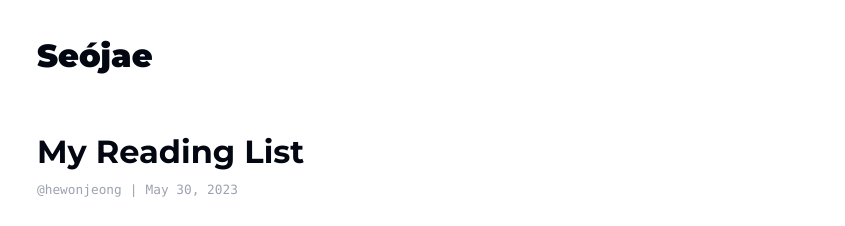
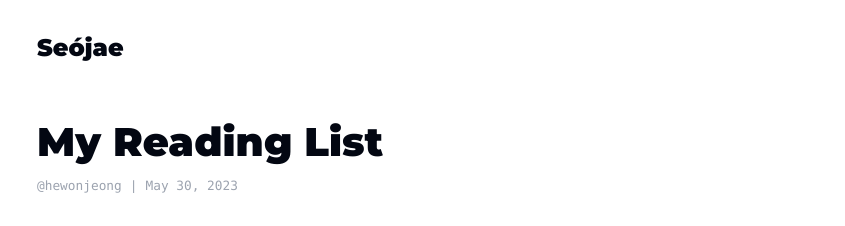
Before and after one commit to hewonjeong/seojae, a Next.js app: page / in a window 1280 px wide. Shown: the top 226 px of the page, without its empty margins (175-1020 px from the left). Built offline with nearby package versions, Linux system fonts and the light colour scheme.

Commit message:
fix: font sizes

```diff
--- a/app/page.tsx
+++ b/app/page.tsx
@@ -19,7 +19,7 @@ export default function Home() {
       <header>
         <Link
           href="/"
-          className={`${montserrat.variable} font-montserrat text-[2rem] font-black`}
+          className={`${montserrat.variable} font-montserrat text-2xl font-black`}
         >
           Seójae
         </Link>
@@ -28,7 +28,7 @@ export default function Home() {
         <article>
           <header>
             <h1
-              className={`${montserrat.variable} font-montserrat text-[2rem] font-bold`}
+              className={`${montserrat.variable} font-montserrat text-[2.5rem] font-black`}
             >
               My Reading List
             </h1>
```
